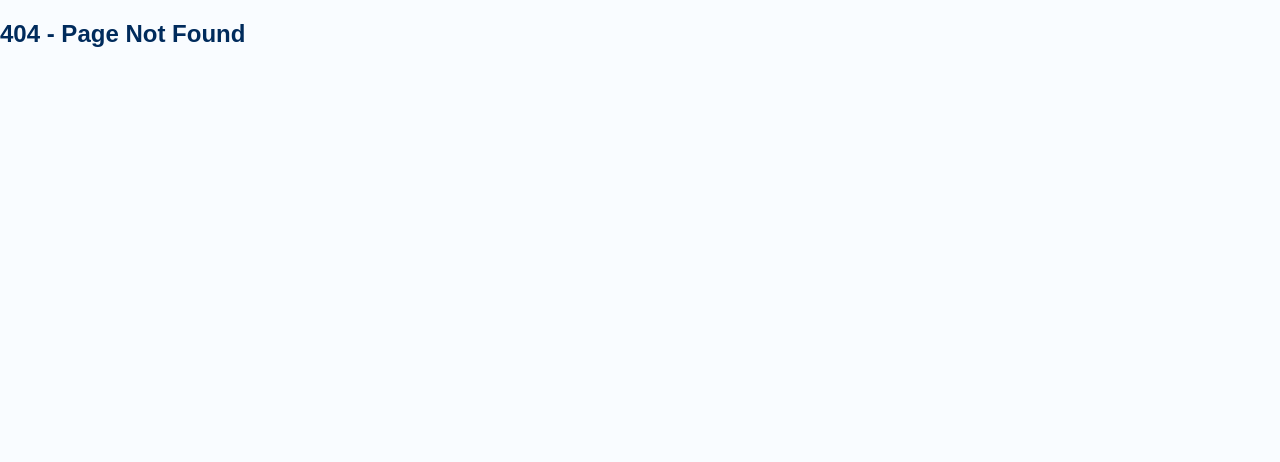
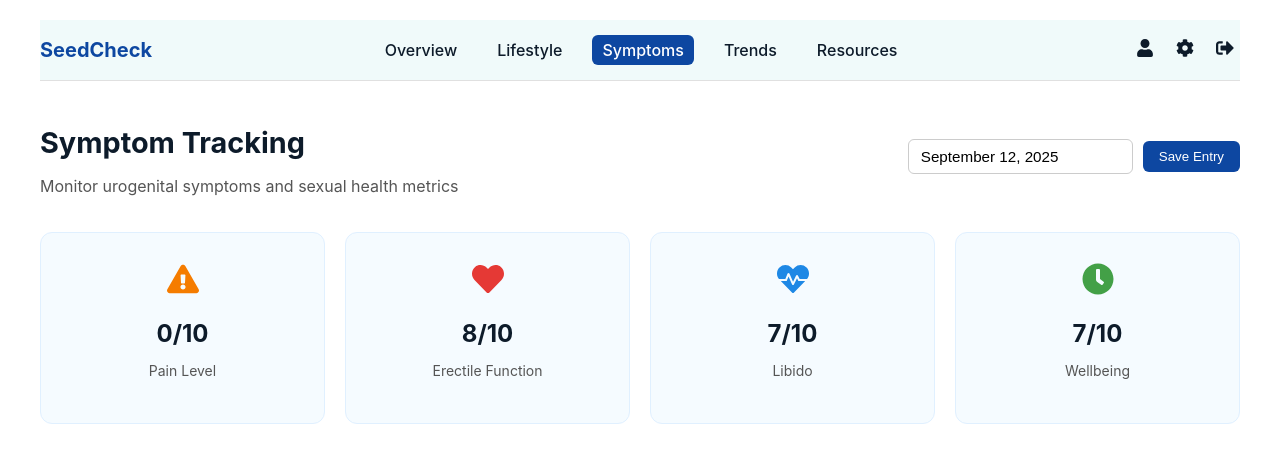
Before and after one commit to CrissyDev/SeedCheck, a React (Vite) app: page /symptoms in a window 1280 px wide. Before the commit this address had no page. Shown: the top 462 px of the page. Built offline with nearby package versions, Linux system fonts and the light colour scheme.

Commit message:
beginning of symptoms page

```diff
--- a/src/App.jsx
+++ b/src/App.jsx
@@ -4,8 +4,10 @@ import { Routes, Route } from "react-router-dom";
 
 import WelcomePage from "./components/WelcomePage.jsx";
 import ProfileSetup from "./components/ProfileSetup.jsx";
-import Dashboard from "./components/Dashboard";
-import Lifestyle from "./components/Lifestyle";
+import Dashboard from "./components/Dashboard.jsx";
+import Lifestyle from "./components/Lifestyle.jsx";
+import Symptoms from "./components/Symptoms.jsx";
+
 function App() {
   return (
     <Routes>
@@ -21,6 +23,9 @@ function App() {
       {/* Lifestyle */}
       <Route path="/lifestyle" element={<Lifestyle />} />
 
+      {/* Symptoms */}
+      <Route path="/symptoms" element={<Symptoms />} />
+
       {/* 404 fallback */}
       <Route path="*" element={<h2>404 - Page Not Found</h2>} />
     </Routes>
--- /dev/null
+++ b/src/components/Symptoms.css
@@ -0,0 +1,148 @@
+.symptoms-page {
+  background: #ffffff;
+  color: #0d1b2a;
+  min-height: 100vh;
+  padding: 20px 40px;
+  font-family: "Inter", sans-serif;
+}
+
+/* Header */
+.header {
+  display: flex;
+  justify-content: space-between;
+  align-items: center;
+  padding: 15px 0;
+  border-bottom: 1px solid #e0e0e0;
+}
+
+.logo {
+  font-weight: bold;
+  font-size: 20px;
+  color: #0d47a1;
+}
+
+.nav-links {
+  display: flex;
+  gap: 20px;
+}
+
+.nav-item {
+  text-decoration: none;
+  color: #0d1b2a;
+  font-weight: 500;
+  padding: 5px 10px;
+  border-radius: 6px;
+  transition: background 0.2s;
+}
+
+.nav-item:hover {
+  background: #e3f2fd;
+}
+
+.nav-item.active {
+  background: #0d47a1;
+  color: #fff;
+}
+
+.nav-icons {
+  display: flex;
+  gap: 10px;
+}
+
+.icon-btn {
+  background: none;
+  border: none;
+  font-size: 18px;
+  cursor: pointer;
+  color: #0d1b2a;
+}
+
+/* Header Row */
+.header-row {
+  margin: 20px 0;
+  display: flex;
+  justify-content: space-between;
+  align-items: center;
+}
+
+.actions-row {
+  display: flex;
+  gap: 10px;
+  align-items: center;
+}
+
+.date-picker {
+  border: 1px solid #ccc;
+  padding: 8px 12px;
+  border-radius: 6px;
+}
+
+.save-btn {
+  background: #0d47a1;
+  color: white;
+  padding: 8px 16px;
+  border: none;
+  border-radius: 6px;
+  cursor: pointer;
+  transition: 0.3s ease;
+}
+
+.save-btn:hover {
+  background: #1565c0;
+}
+
+/* Cards */
+.cards-grid {
+  display: grid;
+  grid-template-columns: repeat(auto-fit, minmax(220px, 1fr));
+  gap: 20px;
+  margin-top: 20px;
+}
+
+.symptom-card {
+  background: #f5fbff;
+  border: 1px solid #e0f0ff;
+  border-radius: 12px;
+  padding: 30px 20px;
+  text-align: center;
+  transition: transform 0.2s ease, box-shadow 0.2s ease;
+}
+
+.symptom-card h3 {
+  font-size: 24px;
+  margin: 10px 0 5px;
+}
+
+.symptom-card p {
+  color: #555;
+  font-size: 14px;
+}
+
+/* Hover effect */
+.symptom-card.hoverable:hover {
+  transform: translateY(-5px);
+  box-shadow: 0px 6px 15px rgba(0, 0, 0, 0.1);
+  background: #e3f2fd;
+}
+
+/* Icon Colors */
+.symptom-icon {
+  font-size: 32px;
+  margin-bottom: 10px;
+}
+
+.symptom-icon.orange {
+  color: #f57c00;
+}
+
+.symptom-icon.red {
+  color: #e53935;
+}
+
+.symptom-icon.blue {
+  color: #1e88e5;
+}
+
+.symptom-icon.green {
+  color: #43a047;
+}
--- /dev/null
+++ b/src/components/Symptoms.jsx
@@ -0,0 +1,118 @@
+import React, { useState } from "react";
+import { NavLink } from "react-router-dom";
+import DatePicker from "react-datepicker";
+import "react-datepicker/dist/react-datepicker.css";
+import {
+  FaExclamationTriangle,
+  FaHeart,
+  FaHeartbeat,
+  FaClock,
+  FaUser,
+  FaCog,
+  FaSignOutAlt,
+} from "react-icons/fa";
+import "./Symptoms.css";
+
+function Symptoms() {
+  const [selectedDate, setSelectedDate] = useState(new Date());
+  const [entries, setEntries] = useState({
+    pain: 0,
+    erectile: 8,
+    libido: 7,
+    wellbeing: 7,
+  });
+
+  const handleSave = () => {
+    alert(
+      `Saved Symptoms for ${selectedDate.toDateString()}:\n⚠️ Pain: ${entries.pain}/10\n❤️ Erectile Function: ${entries.erectile}/10\n📈 Libido: ${entries.libido}/10\n⏱️ Wellbeing: ${entries.wellbeing}/10`
+    );
+  };
+
+  return (
+    <div className="symptoms-page">
+      {/* Header */}
+      <header className="header">
+        <div className="logo">SeedCheck</div>
+
+        <nav className="nav-links">
+          <NavLink to="/dashboard" className="nav-item">
+            Overview
+          </NavLink>
+          <NavLink to="/lifestyle" className="nav-item">
+            Lifestyle
+          </NavLink>
+          <NavLink to="/symptoms" className="nav-item active">
+            Symptoms
+          </NavLink>
+          <NavLink to="/trends" className="nav-item">
+            Trends
+          </NavLink>
+          <NavLink to="/resources" className="nav-item">
+            Resources
+          </NavLink>
+        </nav>
+
+        <div className="nav-icons">
+          <button className="icon-btn">
+            <FaUser />
+          </button>
+          <button className="icon-btn">
+            <FaCog />
+          </button>
+          <button className="icon-btn">
+            <FaSignOutAlt />
+          </button>
+        </div>
+      </header>
+
+      {/* Title Row */}
+      <div className="header-row">
+        <div>
+          <h2>Symptom Tracking</h2>
+          <p>Monitor urogenital symptoms and sexual health metrics</p>
+        </div>
+        <div className="actions-row">
+          <DatePicker
+            selected={selectedDate}
+            onChange={(date) => setSelectedDate(date)}
+            maxDate={new Date()}
+            className="date-picker"
+            dateFormat="MMMM d, yyyy"
+          />
+          <button className="save-btn" onClick={handleSave}>
+            Save Entry
+          </button>
+        </div>
+      </div>
+
+      {/* Cards */}
+      <div className="cards-grid">
+        <div className="symptom-card hoverable">
+          <FaExclamationTriangle className="symptom-icon orange" />
+          <h3>{entries.pain}/10</h3>
+          <p>Pain Level</p>
+        </div>
+
+        <div className="symptom-card hoverable">
+          <FaHeart className="symptom-icon red" />
+          <h3>{entries.erectile}/10</h3>
+          <p>Erectile Function</p>
+        </div>
+
+        <div className="symptom-card hoverable">
+          <FaHeartbeat className="symptom-icon blue" />
+          <h3>{entries.libido}/10</h3>
+          <p>Libido</p>
+        </div>
+
+        <div className="symptom-card hoverable">
+          <FaClock className="symptom-icon green" />
+          <h3>{entries.wellbeing}/10</h3>
+          <p>Wellbeing</p>
+        </div>
+      </div>
+    </div>
+  );
+}
+
+export default Symptoms;
```
